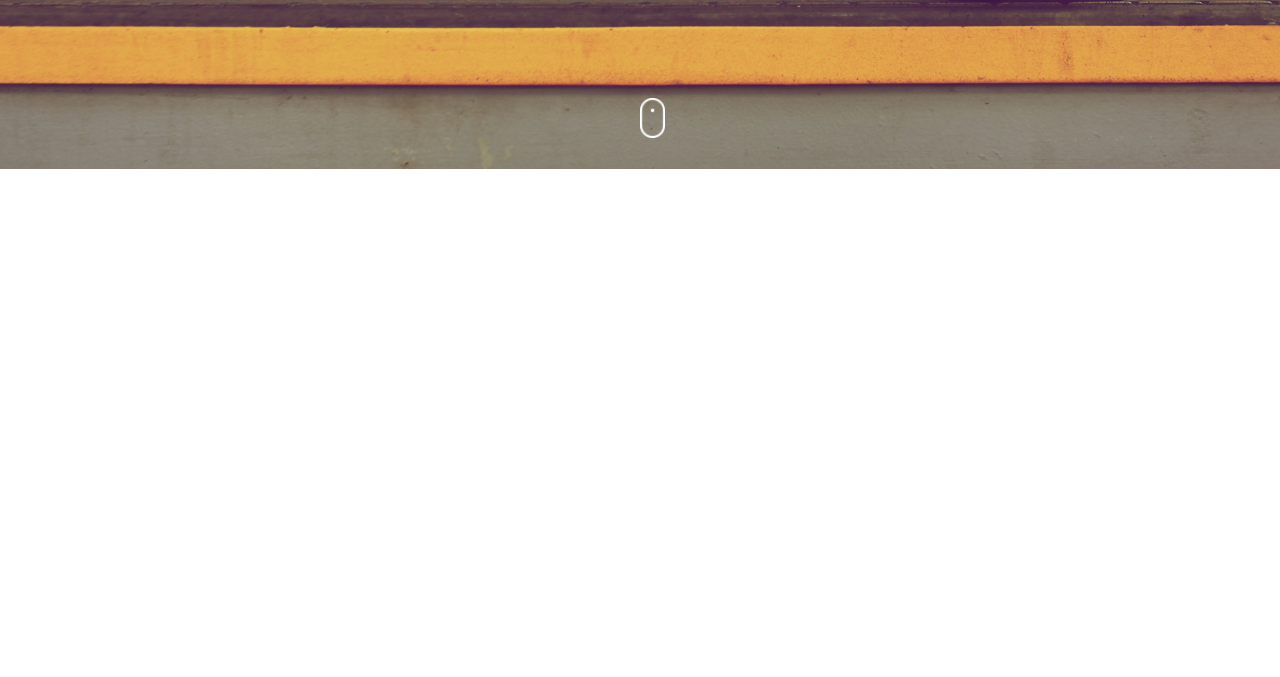
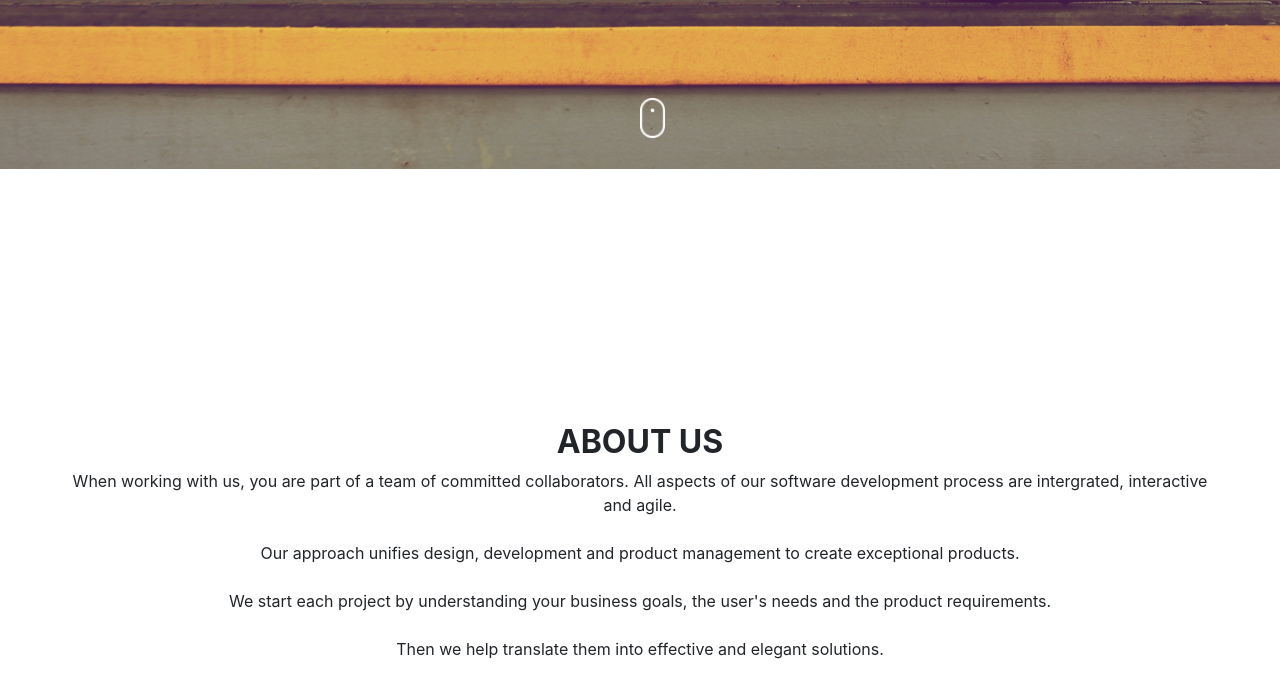
Before and after one commit to Abtez/Delani-Studio, a plain HTML site: page index.html in a window 1280 px wide. Shown: the part 545-1222 px from the top of the page. Before the commit the page ends 920 px from the top, so only its background shows below. Drawn offline with nearby package versions, Linux system fonts and the light colour scheme.

Commit message:
add about us header and description

```diff
--- a/index.html
+++ b/index.html
@@ -23,13 +23,28 @@
 
 </div>
 
+<br>
+<br>
 
+<div class="container-fluid" id="second-container">
+
+   <h2 id="about-us" class="text-center"><strong>ABOUT US</strong></h2>
+
+   <P id="about" class="text-center">When working with us, you are part of a team of committed collaborators.
+     All aspects of our software development process are intergrated, interactive<br> and agile.<br>
+    <br> Our approach unifies design, development and product management to create exceptional products.
+  <br><br> We start each project by understanding your business goals, the user's needs and the product requirements.<br><br>
+Then we help translate them into effective and elegant solutions.</P>
+
+</div>
+
+
+<script src="jQuery/jquery-3.5.1.min.js"></script>
+<script
+src="https://code.jquery.com/jquery-3.5.1.min.js"
+integrity="sha256-9/aliU8dGd2tb6OSsuzixeV4y/faTqgFtohetphbbj0="
+crossorigin="anonymous"></script>
 <script src="script.js"></script>
 <script src="js/bootstrap.min.js"></script>
-<script
-  src="https://code.jquery.com/jquery-3.5.1.min.js"
-  integrity="sha256-9/aliU8dGd2tb6OSsuzixeV4y/faTqgFtohetphbbj0="
-  crossorigin="anonymous"></script>
-<script src="jQuery/jquery-3.5.1.min.js"></script>
 </body>
 </html>
--- a/styles.css
+++ b/styles.css
@@ -1,3 +1,4 @@
+
 #first-container{
     background-image: url("/image/stepbg.jpg");
     background-size: 100%;
```
